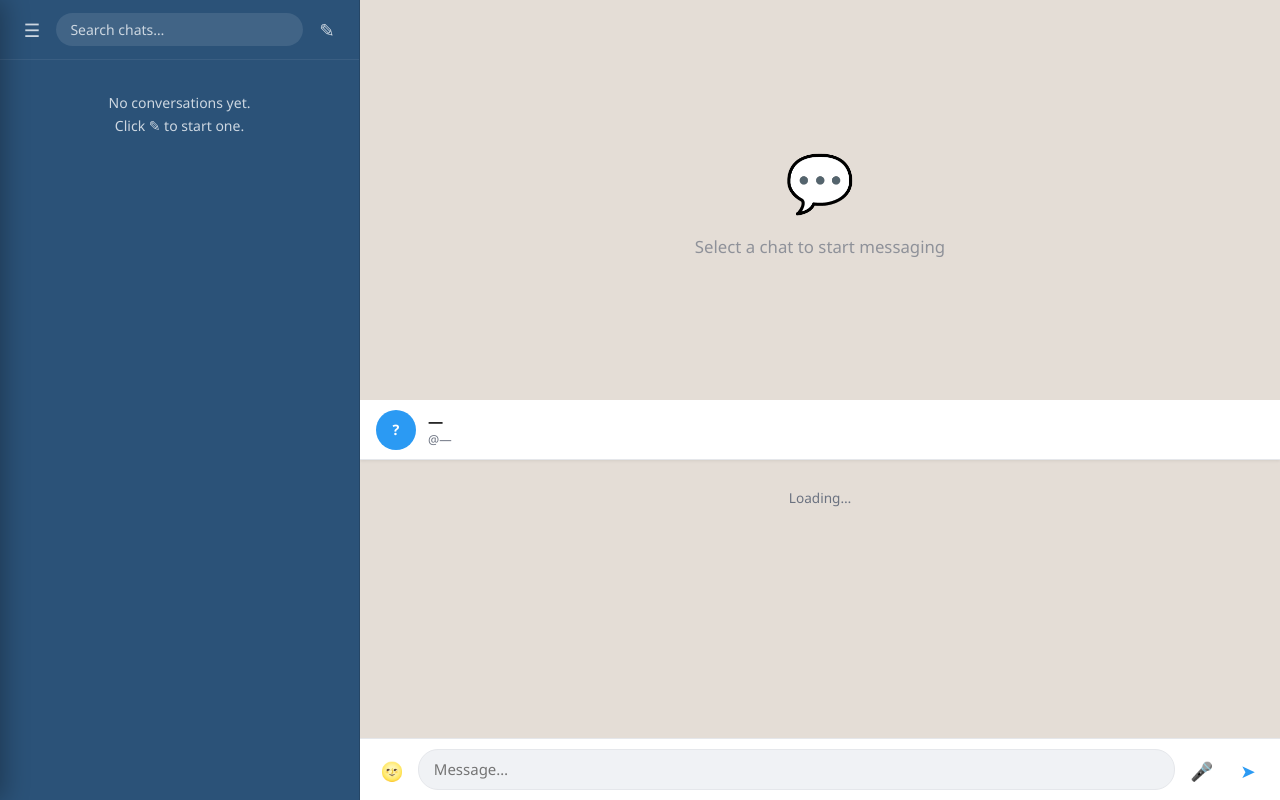
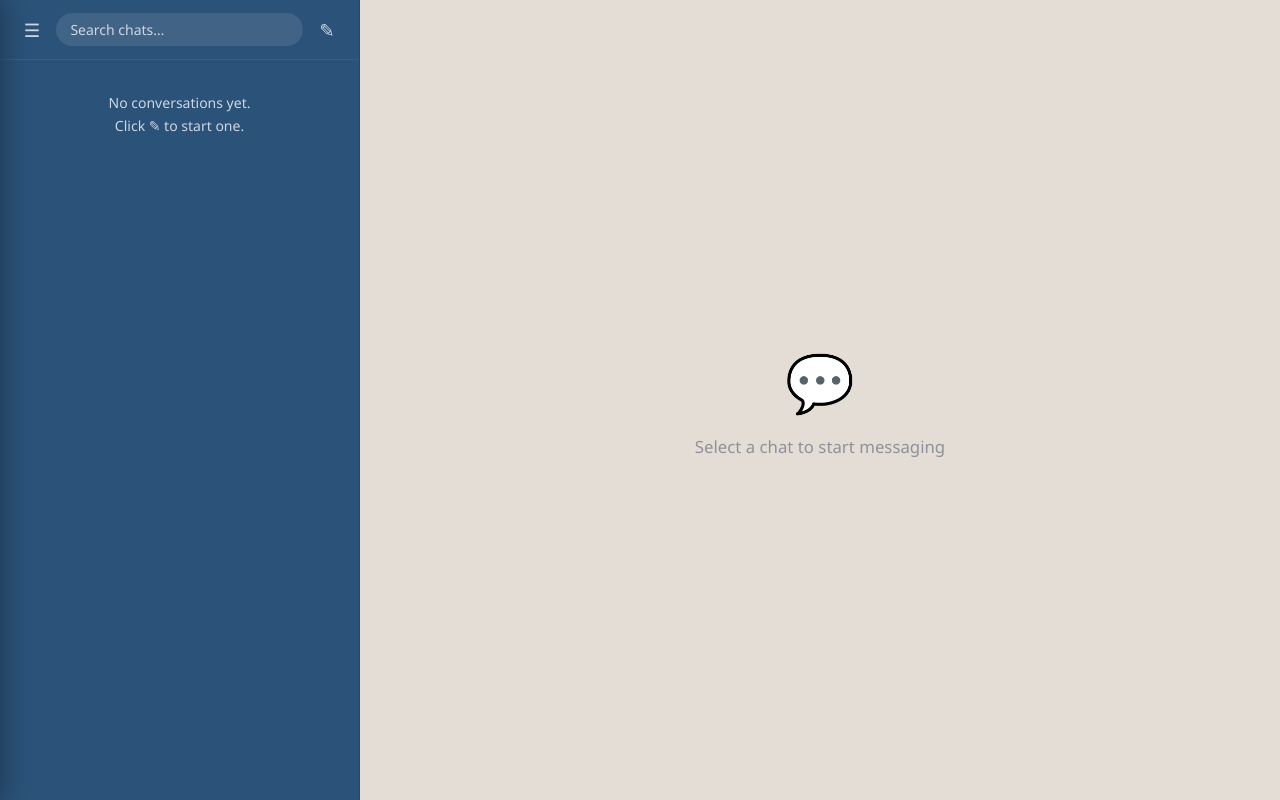
Before and after one commit to WhYasha/prilka, a Flask app: page /app in a window 1280 px wide. Run offline with Flask 3, Linux system fonts and the light colour scheme; the visitor is signed in with stand-in values (Sample User, id 1); data comes from the database, SQL or seed files in the repository; data that the repository does not hold is empty; some libraries are stand-ins or nearby versions.

Commit message:
Initial commit

```diff
--- a/simple-messenger/static/app.js
+++ b/simple-messenger/static/app.js
@@ -161,6 +161,7 @@ async function bootstrap() {
   await refreshChats();
   startPolling();
   handleHashRouting();
+  if (!S.activeChatId) setChatUIState(false);
 }
 
 function applyTheme(theme) {
@@ -185,7 +186,7 @@ function handleHashRouting() {
   }
 }
 
-window.addEventListener("popstate", handleHashRouting);
+window.addEventListener("hashchange", handleHashRouting);
 
 // ── Drawer ───────────────────────────────────────────────────────────────────
 function openDrawer() {
@@ -275,8 +276,7 @@ function openChat(chatId) {
   chatHeaderSub.textContent  = "@" + chat.other_username;
 
   // Show chat view
-  emptyChat.classList.add("hidden");
-  chatView.classList.remove("hidden");
+  setChatUIState(true);
   msgList.innerHTML = "";
   msgsLoading.classList.remove("hidden");
   msgList.appendChild(msgsLoading);
@@ -308,7 +308,11 @@ function closeChat() {
   layout.classList.remove("chat-open");
   window.history.pushState(null, "", window.location.pathname);
   S.activeChatId = null;
+  S.lastMsgId = 0;
   stopMsgPolling();
+
+  // <-- вот этого не хватало:
+  setChatUIState(false);
 }
 
 backBtn.addEventListener("click", closeChat);
@@ -651,6 +655,19 @@ function renderUserPickList(users) {
   });
 }
 
+function setChatUIState(hasActiveChat) {
+  if (hasActiveChat) {
+    emptyChat.classList.add("hidden");
+    chatView.classList.remove("hidden");
+  } else {
+    emptyChat.classList.remove("hidden");
+    chatView.classList.add("hidden");
+    // важное: никакого лоадинга и старых сообщений в "пустом" режиме
+    msgsLoading.classList.add("hidden");
+    msgList.innerHTML = "";
+  }
+}
+
 // ── Profile & Settings modal ──────────────────────────────────────────────────
 profileCloseBtn.addEventListener("click",  () => profileModal.classList.add("hidden"));
 profileCancelBtn.addEventListener("click", () => profileModal.classList.add("hidden"));
--- a/simple-messenger/static/style.css
+++ b/simple-messenger/static/style.css
@@ -503,7 +503,33 @@ body:has(.layout) { overflow: hidden; }
 
 /* ── Desktop (>768px) ───────────────────────────────────────── */
 @media (min-width: 769px) {
-  .empty-chat, .chat-view { display: flex !important; }
   .chat-panel { position: relative; transform: none !important; }
   .sidebar { display: flex !important; }
 }
+
+/* Keep scrolling, but remove scrollbar buttons/arrows (WebKit/Blink) */
+.composer-input {
+  overflow-y: auto;              /* keep scroll */
+  scrollbar-width: thin;         /* Firefox */
+}
+
+/* Chrome/Edge/WebView2 */
+.composer-input::-webkit-scrollbar {
+  width: 6px;                    /* thin scrollbar */
+}
+
+.composer-input::-webkit-scrollbar-button {
+  display: none;                 /* removes the arrow buttons */
+  width: 0;
+  height: 0;
+}
+
+.composer-input::-webkit-scrollbar-corner {
+  background: transparent;
+}
+
+/* Extra: some WebView variants */
+.composer-input::-webkit-scrollbar-track-piece:start,
+.composer-input::-webkit-scrollbar-track-piece:end {
+  background: transparent;
+}
```
Also changed, not shown: simple-messenger/desktop/package-lock.json (added), simple-messenger/uploads/avatars/avatar_4_f37ee2b2.jpg (added).
